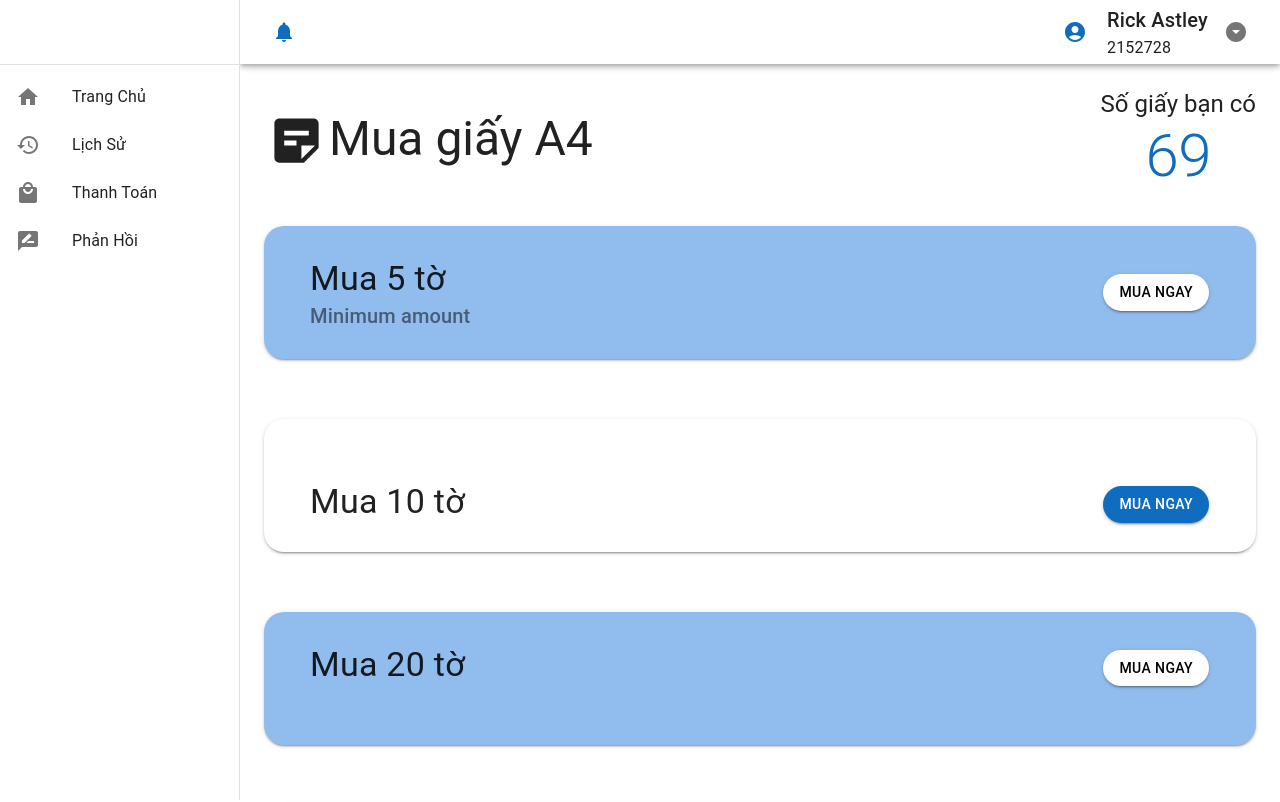
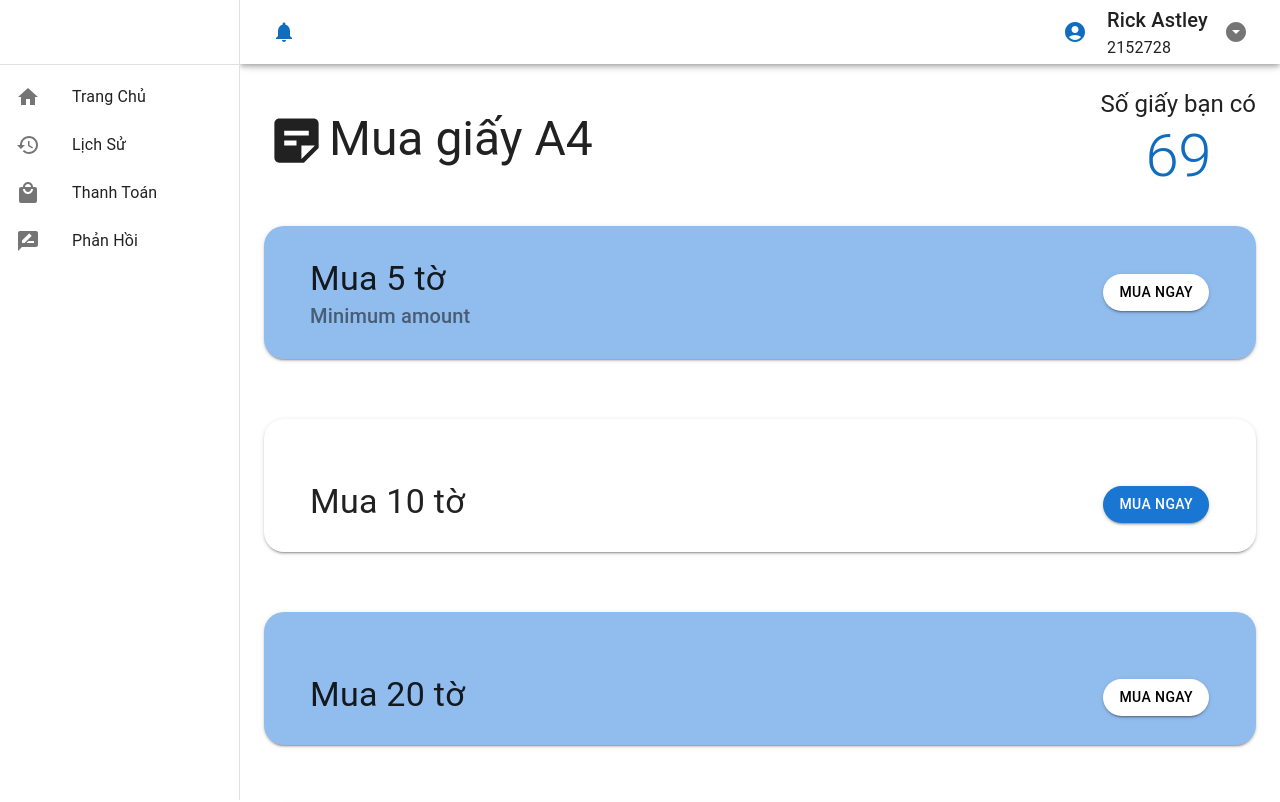
Before and after one commit to treerspeaking/smart-printing-service, a React (Vite) app: page /smart-printing-service/ThanhToan in a window 1280 px wide. Shown: the top 802 px of the page. Built offline with nearby package versions, Linux system fonts and the light colour scheme.

Commit message:
fix: remove duplicate, add props payment bar

```diff
--- a/src/pages/Payment/PaperBar1.tsx
+++ b/src/pages/Payment/PaperBar1.tsx
@@ -1,6 +1,7 @@
 import React from 'react'
 import { Paper, Typography, Stack, Button } from '@mui/material'
 import { Link } from 'react-router-dom'
+
 export const PaperBar1 = () => {
   return (
     <Paper elevation={2} sx={{ backgroundColor: '#91BDEE',borderRadius:'20px', height:'133px' }}>
--- a/src/pages/Payment/PaperBar2.tsx
+++ b/src/pages/Payment/PaperBar2.tsx
@@ -1,17 +1,24 @@
 import React from 'react'
 import { Paper, Typography, Stack, Button } from '@mui/material'
 import { Link } from 'react-router-dom'
-export const PaperBar2 = () => {
+interface Props {
+  bgColor: string
+  buttonColor: string
+  buttonTextColor: string
+  content: string
+  buttonHoverColor: string
+}
+export const PaperBar2 = ({ bgColor, buttonColor, content, buttonTextColor, buttonHoverColor }: Props) => {
   return (
-    <Paper elevation={2} sx={{ backgroundColor: 'white', borderRadius:'20px', height:'133px', alignContent:'center', display:'inline' }}>
-  <Stack direction={'row'} sx={{justifyContent:'space-between', alignItems:'flex-end', alignContent:'center'}}>
+    <Paper elevation={2} sx={{ backgroundColor: bgColor, borderRadius: '20px', height: '133px', alignContent: 'center', display: 'inline' }}>
+      <Stack direction={'row'} sx={{ justifyContent: 'space-between', alignItems: 'flex-end', alignContent: 'center' }}>
         <Stack direction={'column'} sx={{ marginLeft: '46px', marginTop: '32px' }}>
           <Typography variant='h4'>
-        Mua 10 tờ
+            {content}
           </Typography>
         </Stack>
         <Link to=''>
-      <Button variant='contained' sx={{backgroundColor:'#0F6CBF',color:'white',borderRadius:'100px',marginRight:'47px', alignContent:'center'}}>
+          <Button variant='contained' sx={{ backgroundColor: buttonColor, color: buttonTextColor, borderRadius: '100px', marginRight: '47px', alignContent: 'center', '&:hover': {backgroundColor:buttonHoverColor} }}>
             Mua ngay
           </Button>
         </Link>
--- a/src/pages/Payment/PaperBar3.tsx
+++ b/src/pages/Payment/PaperBar3.tsx
@@ -15,7 +15,7 @@ export const PaperBar3 = () => {
           <Button variant='contained' sx={{backgroundColor:'white',color:'black',borderRadius:'100px',marginRight:'47px','&:hover': {
               backgroundColor: 'white', // Set the hover background color to the same as the normal state
               color: 'black', // Set the hover text color to the same as the normal state
-            },}}>
+            }}}>
             Mua ngay
           </Button>
         </Link>
--- a/src/pages/Payment/index.jsx
+++ b/src/pages/Payment/index.jsx
@@ -25,8 +25,8 @@ export default function HomePage() {
       </Stack>
       <Stack direction={'column'} spacing={'60px'} sx={{ marginTop: '34px' }}>
         <PaperBar1 />
-        <PaperBar2 />
-        <PaperBar3 />
+        <PaperBar2 bgColor='white' buttonColor='#1976d2' content='Mua 10 tờ' buttonTextColor='white' />
+        <PaperBar2 bgColor='#91BDEE' buttonColor='white' content='Mua 20 tờ' buttonTextColor='black' buttonHoverColor='white'/>
         <PaperBar4 />
       </Stack>
     </Stack>
```
Lines whose indentation alone changed are shown as unchanged.
